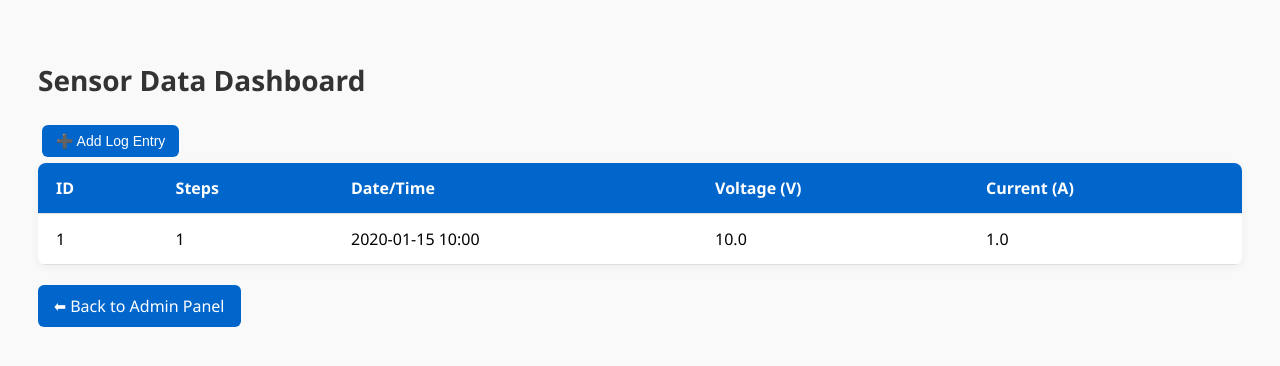
After one commit to HaiseKen05/Capstone-TeamYataki, a Flask app: page /sensor-dashboard in a window 1280 px wide. The commit adds this page. Shown: the top 366 px of the page. Run offline with Flask 3, Linux system fonts and the light colour scheme; the visitor is signed in with stand-in values (Sample User, id 1); tables that the repository leaves empty hold one stand-in row (values such as "Sample post").

Commit message:
1st stage of the actual systems

```diff
--- a/BackendDB/server.py
+++ b/BackendDB/server.py
@@ -203,6 +203,14 @@ def add_log():
     except Exception as e:
         return f"<h3>Failed to log data: {e}</h3>", 500
 
+# Sensor Data
+@app.route("/sensor-dashboard")
+@admin_required
+def sensor_dashboard():
+    from models import SensorData
+    data = SensorData.query.order_by(SensorData.datetime.desc()).all()
+    return render_template("sensor_dashboard.html", sensor_data=data)
+
 
 # Logout
 @app.route("/logout")
--- a/BackendDB/templates/admin.html
+++ b/BackendDB/templates/admin.html
@@ -177,8 +177,8 @@
 </head>
 <body>
     <h2>Registered Users</h2>
+    <a class="button" href="/sensor-dashboard">📊 View Sensor Dashboard</a>
 
-    <button class="button" onclick="document.getElementById('logModal').style.display='block'">➕ Add Log Entry</button>
 
     <table>
         <thead>
--- /dev/null
+++ b/BackendDB/templates/sensor_dashboard.html
@@ -0,0 +1,109 @@
+<!DOCTYPE html>
+<html lang="en">
+<head>
+    <meta charset="UTF-8">
+    <title>Sensor Data Dashboard</title>
+    <meta name="viewport" content="width=device-width, initial-scale=1.0">
+    <style>
+        body {
+            font-family: 'Segoe UI', Tahoma, sans-serif;
+            background-color: #f9f9f9;
+            padding: 30px;
+        }
+
+        h2 {
+            font-size: 28px;
+            margin-bottom: 20px;
+            color: #333;
+        }
+
+        table {
+            width: 100%;
+            border-collapse: collapse;
+            background-color: #fff;
+            box-shadow: 0 2px 8px rgba(0, 0, 0, 0.05);
+            border-radius: 8px;
+            overflow: hidden;
+        }
+
+        th, td {
+            padding: 14px 18px;
+            border-bottom: 1px solid #e0e0e0;
+            text-align: left;
+        }
+
+        th {
+            background-color: #0066cc;
+            color: white;
+        }
+
+        tr:hover {
+            background-color: #f1faff;
+        }
+
+        .back-btn {
+            margin-top: 20px;
+            display: inline-block;
+            background-color: #0066cc;
+            color: white;
+            padding: 10px 16px;
+            border-radius: 6px;
+            text-decoration: none;
+        }
+
+        .back-btn:hover {
+            background-color: #004a99;
+        }
+        .button {
+            display: inline-block;
+            padding: 8px 14px;
+            margin: 6px 4px;
+            font-size: 14px;
+            background-color: #0066cc;
+            color: #fff;
+            text-decoration: none;
+            border: none;
+            border-radius: 6px;
+            cursor: pointer;
+            transition: background-color 0.3s ease;
+        }
+
+        .button:hover {
+            background-color: #004a99;
+        }
+    </style>
+</head>
+<body>
+
+<h2>Sensor Data Dashboard</h2>
+
+<button class="button" onclick="document.getElementById('logModal').style.display='block'">➕ Add Log Entry</button>
+
+<table>
+
+    <thead>
+        <tr>
+            <th>ID</th>
+            <th>Steps</th>
+            <th>Date/Time</th>
+            <th>Voltage (V)</th>
+            <th>Current (A)</th>
+        </tr>
+    </thead>
+    <tbody>
+        {% for row in sensor_data %}
+        <tr>
+            <td>{{ row.id }}</td>
+            <td>{{ row.steps }}</td>
+            <td>{{ row.datetime.strftime("%Y-%m-%d %H:%M") }}</td>
+            <td>{{ row.raw_voltage }}</td>
+            <td>{{ row.raw_current }}</td>
+        </tr>
+        {% endfor %}
+    </tbody>
+</table>
+
+<a class="back-btn" href="/users">⬅ Back to Admin Panel</a>
+
+</body>
+</html>
```
